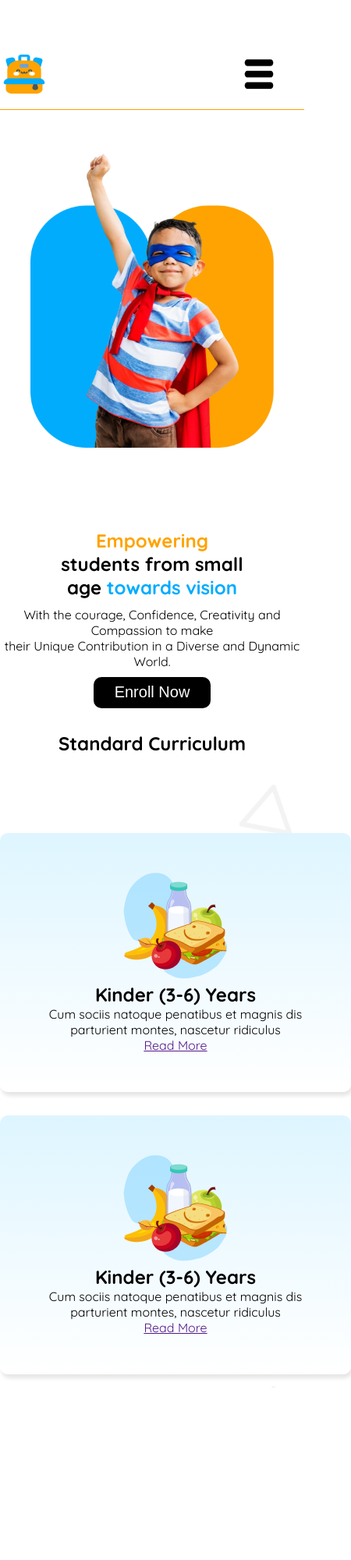
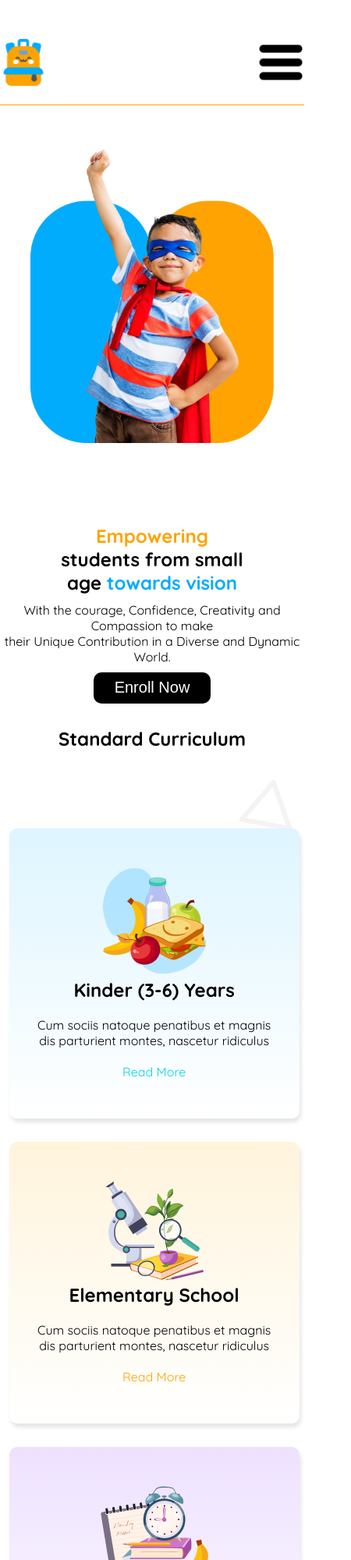
Before and after one commit to Shahin270/Assignment-2, a plain HTML site: page index.html in a window 390 px wide. Shown: the top 2000 px of the page at 78% size, 450 px wide, since content can reach past the window. Drawn offline with Linux system fonts and the light colour scheme.

Commit message:
added Card color

```diff
--- a/index.html
+++ b/index.html
@@ -9,7 +9,7 @@
 <body class="quicksand-font">
     <nav>
         <div class="brand-icon">
-            <img src="assets/logo.png" alt="">
+            <img class="logo-image" src="assets/logo.png" alt="">
             <div>
                 <img class="hamberger" src="assets/menus.png" alt="">
 
@@ -74,29 +74,29 @@
                 <div class="card1">
                     <img src="assets/kinder.png" alt="">
                     <h2>Kinder (3-6) Years</h2>
-                    <p>Cum sociis natoque penatibus et magnis
+                    <p class="card-description">Cum sociis natoque penatibus et magnis
                         dis parturient montes, nascetur ridiculus
 
                     </p>
-                    <a href="">Read More</a>
+                    <a class="read-more read1" href="">Read More</a>
                 </div>
-                <div class="card1">
-                    <img src="assets/kinder.png" alt="">
-                    <h2>Kinder (3-6) Years</h2>
-                    <p>Cum sociis natoque penatibus et magnis
+                <div class="card1 card-bg">
+                    <img src="assets/middle.png" alt="">
+                    <h2>Elementary School</h2>
+                    <p class="card-description">Cum sociis natoque penatibus et magnis
                         dis parturient montes, nascetur ridiculus
 
                     </p>
-                    <a href="">Read More</a>
+                    <a class="read-more read2" href="">Read More</a>
                 </div>
-                <div class="card1">
-                    <img src="assets/kinder.png" alt="">
-                    <h2>Kinder (3-6) Years</h2>
-                    <p>Cum sociis natoque penatibus et magnis
+                <div class="card1 card-bg3">
+                    <img src="assets/elementary.png" alt="">
+                    <h2>Middle (10-16) Years</h2>
+                    <p class="card-description">Cum sociis natoque penatibus et magnis
                         dis parturient montes, nascetur ridiculus
 
                     </p>
-                    <a href="">Read More</a>
+                    <a class="read-more" href="">Read More</a>
                 </div>
 
 
--- a/styles/index.css
+++ b/styles/index.css
@@ -48,6 +48,9 @@
   }
   .brand-icon{
     display: flex;
+  }
+  .logo-image{
+
   }
   .list{
     display: flex;
@@ -150,10 +153,29 @@
 
 
 }
-.card2{
+.card-bg{
+  background: linear-gradient(to bottom, #FFF4DC , #FFFFFF);
+}
+.card-bg3{
+  background: linear-gradient(to bottom, #EEE1FF , #FFFFFF);
+}
+.read-more{
+  text-decoration: none;
 
-    padding: 30px 20px 30px 20px;
 }
+.read1{
+  color: #05D4DF;
+}
+.read2{
+  color: #FEA301;
+}
+.card-description{
+  margin-bottom: 20px;
+  margin-top: 20px;
+}
+
+
+
 
 
 
@@ -170,24 +192,40 @@
     nav{
         flex-direction: column-reverse;
         border-bottom: 1px solid #FEA301;
+        margin-top: 0;
+
 
     }
     .hamberger{
       display: inline;
-      height: 50px;
-      width: 40px;
+      height: 60px;
+      width: 60px;
+      margin-top: 0;
 
+
+
+    }
+    .logo-image{
+      height: 60px;
+        width: 60px;
+        margin-top: 0;
 
 
     }
 
     .brand-icon{
 
+
         margin-bottom: 20px;
-        gap: 250px;
+        /* gap: 300px; */
+        width: 100%;
+        margin-left: 0;
+        margin-right: 0;
+        padding-left: 0;
+        padding-right: 0;
+        justify-content: space-between;
 
-        height: 50px;
-        width: 40px;
+
     }
     .list{
         display: none;
@@ -201,12 +239,14 @@
     }
     .banner{
         flex-direction: column-reverse;
+        margin-top: 0;
     }
     .hero-pic{
       height: auto;
       width: 80%;
 
     margin-left: 10%;
+    margin-bottom: 0;
 
 
     }
@@ -220,15 +260,15 @@
     }
     .banner-describe{
         text-align: center;
-        justify-content: center;
+
         align-content: center;
     }
     .card{
       flex-direction: column;
-      margin-left: 0;
-      margin-right: 0;
+      margin-left: 3%;
+      margin-right: 10%;
       padding-left: 0;
       padding-right: 0;
-      width: 100%;
+      width: 80%;
     }
 }
```
